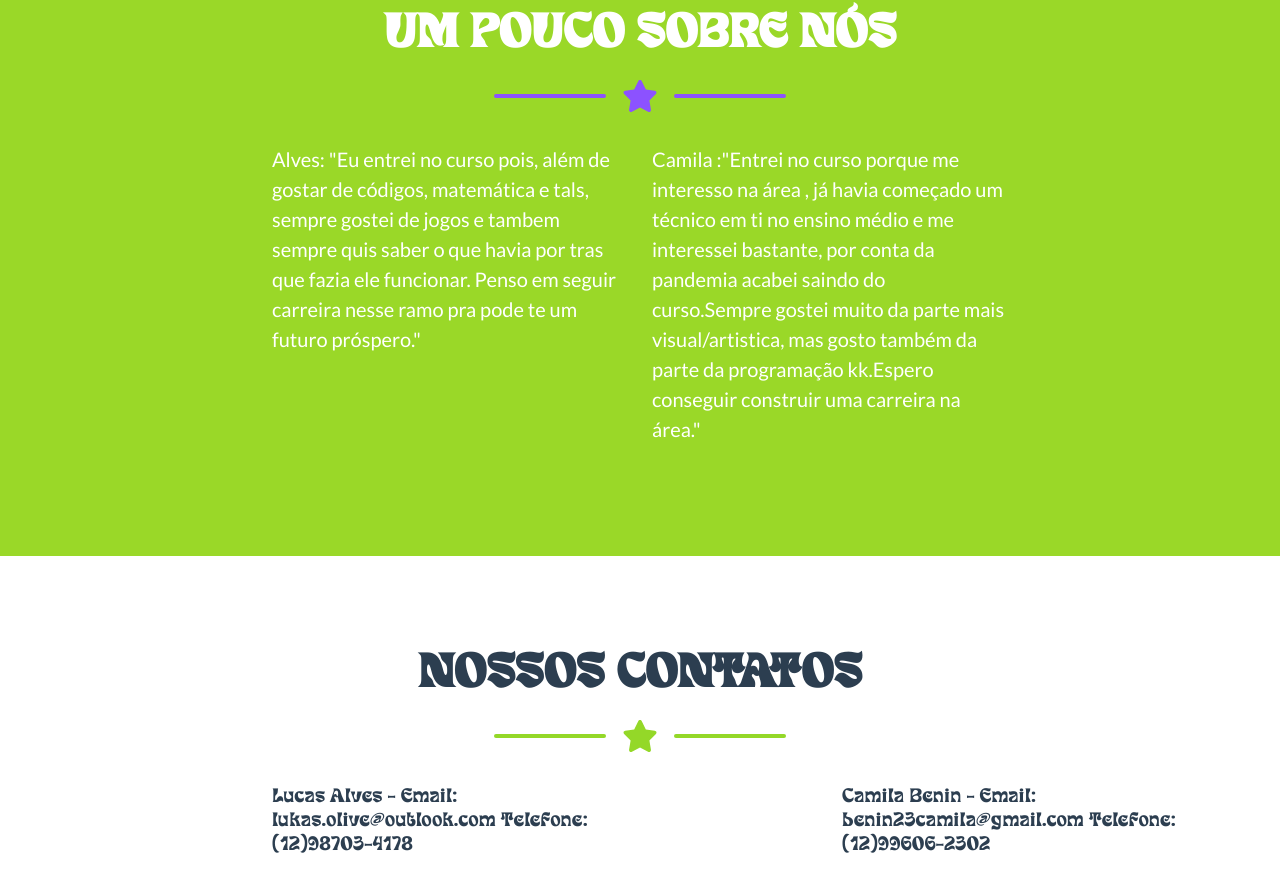
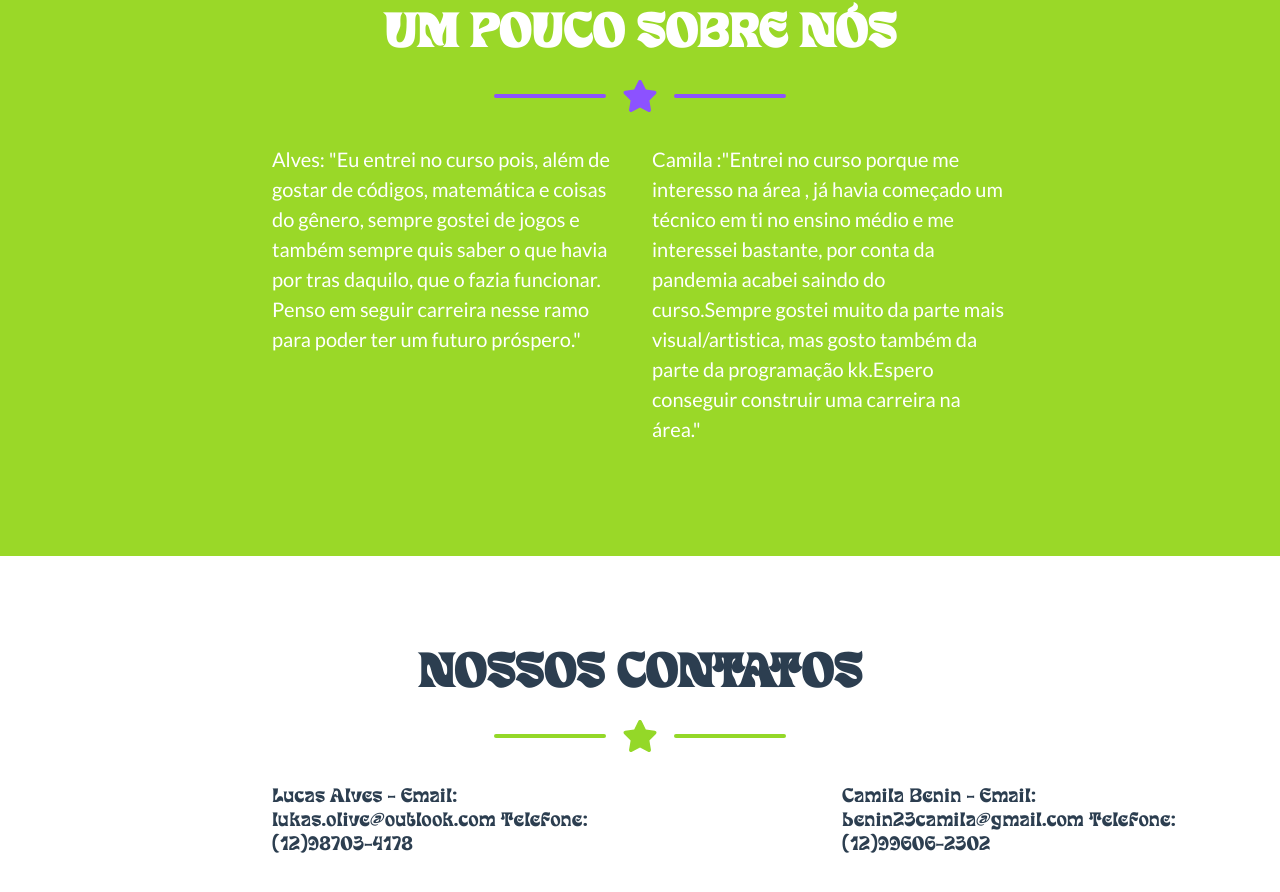
Before and after one commit to alvesLuscas/lucasandcamila, a plain HTML site: page index.html in a window 1280 px wide. Shown: the part 2792-3684 px from the top of the page. Drawn offline with nearby package versions, Linux system fonts and the light colour scheme; files whose address does not match are found by name.

Commit message:
Add files via upload

```diff
--- a/index.html
+++ b/index.html
@@ -182,7 +182,7 @@
                 </div>
                 <!-- About Section Content-->
                 <div class="row">
-                    <div class="col-lg-4 ms-auto"><p class="lead">Alves: "Eu entrei no curso pois, além de gostar de códigos, matemática e tals, sempre gostei de jogos e tambem sempre quis saber o que havia por tras que fazia ele funcionar. Penso em seguir carreira nesse ramo pra pode te um futuro próspero."</p></div>
+                    <div class="col-lg-4 ms-auto"><p class="lead">Alves: "Eu entrei no curso pois, além de gostar de códigos, matemática e coisas do gênero, sempre gostei de jogos e também sempre quis saber o que havia por tras daquilo, que o fazia funcionar. Penso em seguir carreira nesse ramo para poder ter um futuro próspero."</p></div>
                     <div class="col-lg-4 me-auto"><p class="lead">Camila :"Entrei no curso porque me interesso na área , já havia começado um técnico em ti no ensino médio e me interessei bastante, por conta da pandemia acabei saindo do curso.Sempre gostei muito da parte mais visual/artistica, mas gosto também da parte da programação kk.Espero conseguir construir uma carreira na área."</p></div>
                 </div>
 
```
